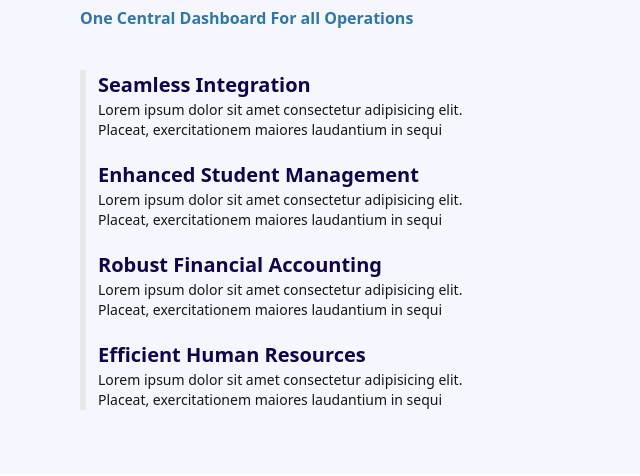
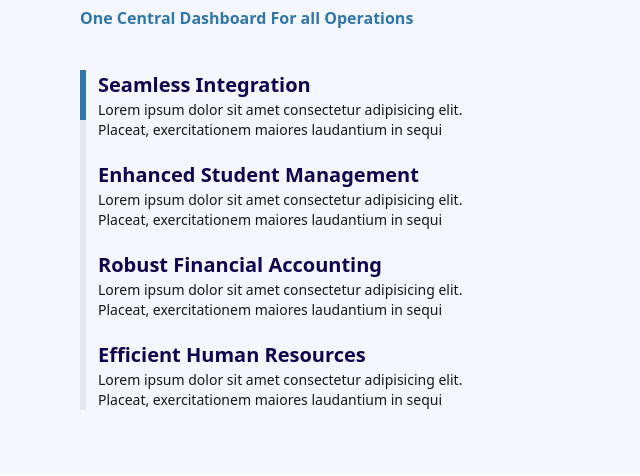
Before and after one commit to omar-the-junior/csmarx-test-project, a website: page index.html in a window 1280 px wide. Shown: the part 735-1211 px from the top of the page, 0-640 px from the left. Drawn offline with Linux system fonts and the light colour scheme.

Commit message:
Implemented a final missing detail

```diff
--- a/index.html
+++ b/index.html
@@ -48,7 +48,8 @@
           </p>
         </div>
         <div class="mt-10 flex gap-14 justify-between">
-          <ul class="flex px-3 border-l-[6px] flex-col gap-5">
+          <ul class="flex px-3 border-l-[6px] flex-col gap-5 relative">
+            <span class="w-[6px] h-[50px] bg-secondary absolute top-0 -left-[6px]"></span>
             <li>
               <h3 class="text-accent font-bold md:text-[20px]">
                 Seamless Integration
```
Also changed, not shown: src/index.css.
